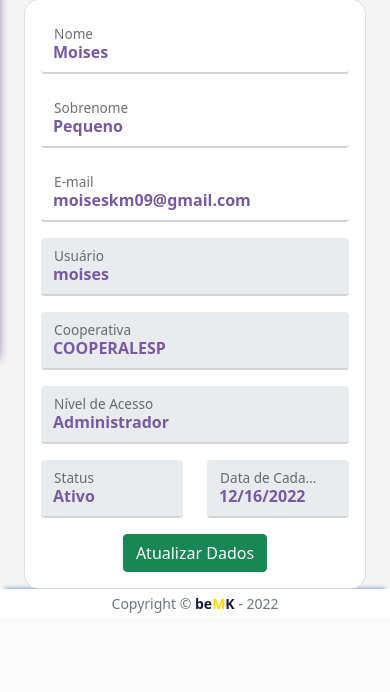
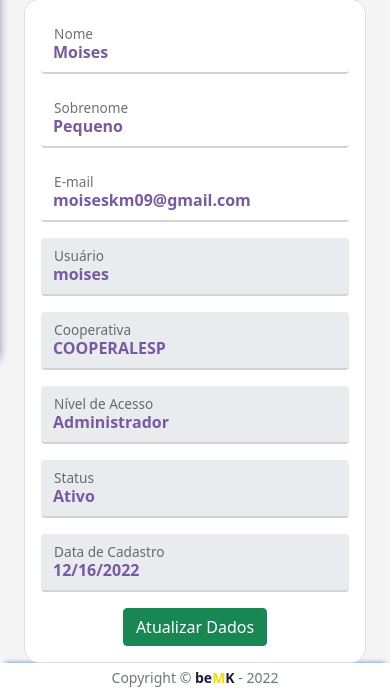
Before and after one commit to moiseskm09/sistema-fncc, a PHP site: page /sistema/meus-dados.php?id=1 in a window 390 px wide. Shown: the part 481-1173 px from the top of the page. Before the commit the page ends 1094 px from the top, so only its background shows below. Run offline with PHP 8.4, Linux system fonts and the light colour scheme; a user stored in the database is signed in; data comes from the database, SQL or seed files in the repository; some libraries are stand-ins or nearby versions.

Commit message:
campo data

```diff
--- a/sistema/meus-dados.php
+++ b/sistema/meus-dados.php
@@ -106,13 +106,13 @@ $resultadoBuscaInfo = mysqli_fetch_assoc($sqlBuscaInfo);
                                            <label for="usuario">Nível de Acesso</label>
                                             </div>
                                            </div>
-                                           <div class="col-lg-3 col-md-3 col-6">
+                                           <div class="col-lg-3 col-md-3 col-12">
                                              <div class="form-floating mb-3">
                                            <input type="text" name="status" class="form-control" id="status" placeholder="Seu status" value="<?php if($resultadoBuscaInfo["u_status"] == 1){ echo "Ativo"; }else{ echo "Desativado"; } ?>" disabled>
                                            <label for="usuario">Status</label>
                                             </div>
                                            </div>
-                                           <div class="col-lg-3 col-md-3 col-6">
+                                           <div class="col-lg-3 col-md-3 col-12">
                                              <div class="form-floating mb-3">
                                            <input type="date" name="dtcadastro" class="form-control" id="dtcadastro" placeholder="Data de Cadastro" value="<?php echo $resultadoBuscaInfo["data_cadastro"] ?>" disabled>
                                            <label for="dtcadastro">Data de Cadastro</label>
```
